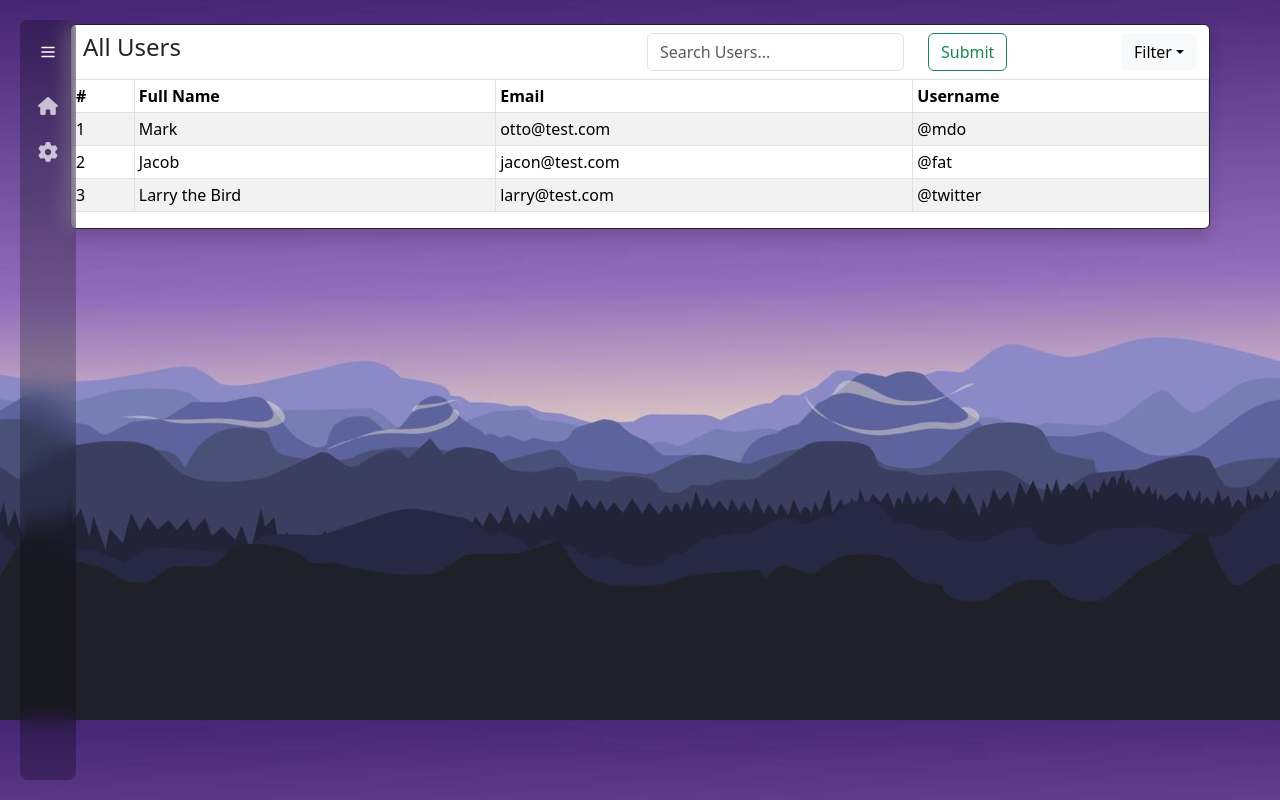
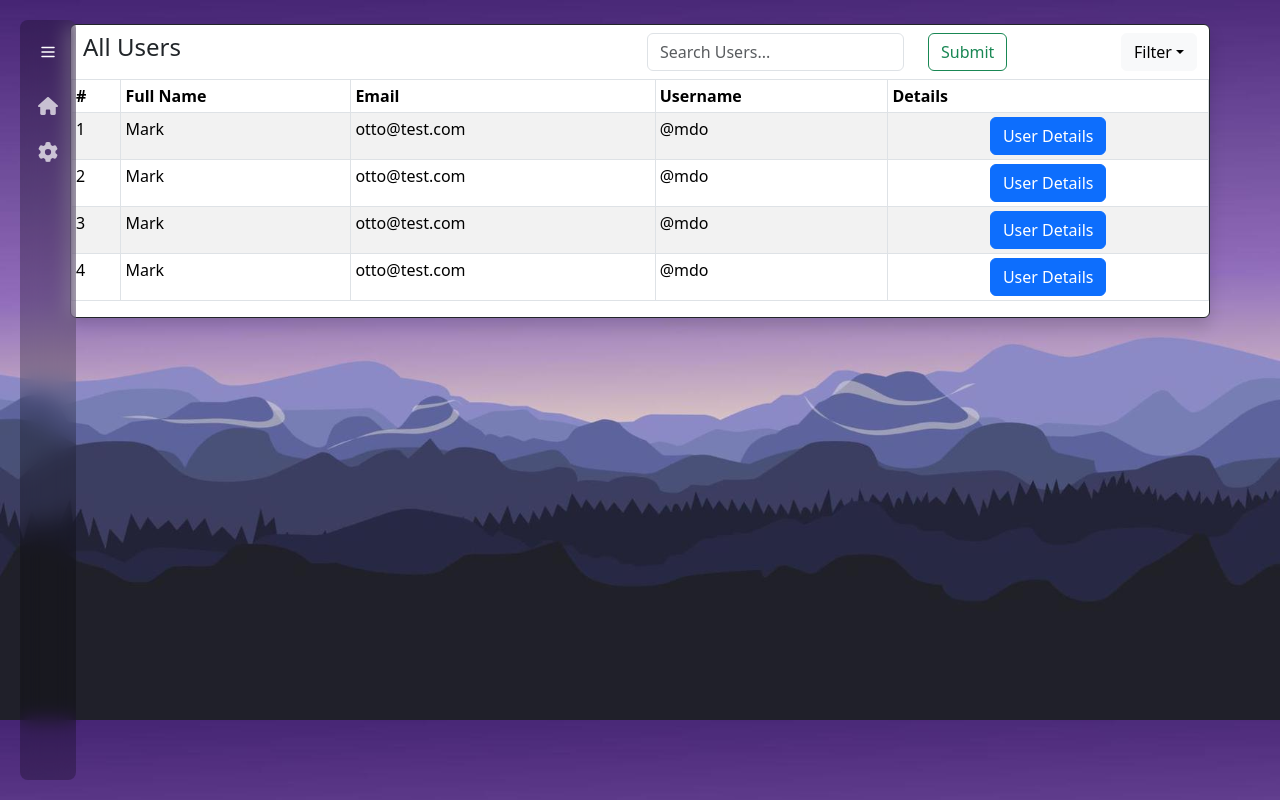
Before and after one commit to BrockBloomquist/fullstack-ci-cd-project, a React (Create React App) app: page / in a window 1280 px wide. Built offline with nearby package versions, Linux system fonts and the light colour scheme.

Commit message:
Added styling but adding a modal

```diff
--- a/src/App.js
+++ b/src/App.js
@@ -2,11 +2,27 @@ import "./App.css";
 import "bootstrap/dist/css/bootstrap.min.css";
 import { Banner } from "./components/Banner";
 import { Sidebar } from "./components/Sidebar";
+import { useState } from "react";
+import { MainPageModal } from "./components/MainPageModal";
+
 function App() {
+  const [isModalOpen, setIsModalOpen] = useState(false);
+  const [modalContent, setModalContent] = useState("");
+
+  const openModal = (content) => {
+    setIsModalOpen(true);
+    setModalContent(content);
+  };
+
+  const closeModal = () => {
+    setIsModalOpen(false);
+  };
+
   return (
     <>
       <Sidebar />
-      <Banner />
+      <Banner setIsModalOpen={setIsModalOpen} />
+      {isModalOpen && <MainPageModal />}
     </>
   );
 }
--- a/src/assets/stylesheets/styles.css
+++ b/src/assets/stylesheets/styles.css
@@ -131,3 +131,39 @@
   top: 5px;
   margin: 0px;
 }
+
+/* Button & Modal */
+.details-button {
+  display: flex;
+  margin-left: auto !important;
+  margin-right: auto !important;
+}
+
+.header-content {
+  border: 1px solid black;
+  justify-content: space-between;
+}
+
+.modal {
+  position: fixed;
+  left: 0;
+  top: 0;
+  right: 0;
+  bottom: 0;
+  background-color: rgba(0, 0, 0, 0.5);
+  display: flex;
+  align-items: center;
+  justify-content: center;
+}
+.modal-content {
+  border: 1px solid #fff;
+  width: 500px;
+  background-color: #fff;
+  border-radius: 15px;
+}
+.modal-title {
+  color: #6821c3;
+  font-weight: 700;
+  font-size: 30px;
+  line-height: 20px;
+}
--- a/src/components/Banner.js
+++ b/src/components/Banner.js
@@ -4,14 +4,14 @@ import Row from "react-bootstrap/Row";
 import { SearchBar } from "./SearchBar";
 import "../assets/stylesheets/styles.css";
 
-export function Banner() {
+export function Banner({ setIsModalOpen }) {
   return (
     <Container className="mx-auto border border-dark shadow rounded mt-4 user-container">
       <Row className="my-2">
         <SearchBar />
       </Row>
       <Row className="justify-content-center">
-        <SmallExample />
+        <SmallExample setIsModalOpen={setIsModalOpen} />
       </Row>
     </Container>
   );
--- /dev/null
+++ b/src/components/MainPageModal.jsx
@@ -0,0 +1,15 @@
+import { fullName } from "./TableItem";
+import "../assets/stylesheets/styles.css";
+export const MainPageModal = () => {
+  return (
+    <>
+      <section className="modal">
+        <article className="modal-content p-lg-4"></article>
+        <div className="exit-icon text-end"></div>
+        <main className="modal-mainContents">
+          <h5 className="modal-image">{fullName}</h5>
+        </main>
+      </section>
+    </>
+  );
+};
--- a/src/components/Sidebar.jsx
+++ b/src/components/Sidebar.jsx
@@ -27,7 +27,7 @@ export const Sidebar = () => {
                   setIsOpen(!isOpen);
                 }}
               >
-                <img src={burger} />
+                <img src={burger} alt="burger-icon" />
               </button>
               <h4>Navigation</h4>
             </header>
--- a/src/components/SmallExample.js
+++ b/src/components/SmallExample.js
@@ -1,6 +1,6 @@
 import Table from "react-bootstrap/Table";
 import { TableItem } from "./TableItem";
-export function SmallExample() {
+export function SmallExample({ setIsModalOpen }) {
   return (
     <Table striped bordered hover size="sm" className="overflow-auto">
       <thead>
@@ -9,22 +9,14 @@ export function SmallExample() {
           <th>Full Name</th>
           <th>Email</th>
           <th>Username</th>
+          <th>Details</th>
         </tr>
       </thead>
       <tbody className="m-3">
-        <TableItem />
-        <tr>
-          <td>2</td>
-          <td>Jacob</td>
-          <td>jacon@test.com</td>
-          <td>@fat</td>
-        </tr>
-        <tr>
-          <td>3</td>
-          <td>Larry the Bird</td>
-          <td>larry@test.com</td>
-          <td>@twitter</td>
-        </tr>
+        <TableItem n={1} setIsModalOpen={setIsModalOpen} />
+        <TableItem n={2} setIsModalOpen={setIsModalOpen} />
+        <TableItem n={3} setIsModalOpen={setIsModalOpen} />
+        <TableItem n={4} setIsModalOpen={setIsModalOpen} />
       </tbody>
     </Table>
   );
--- a/src/components/TableItem.js
+++ b/src/components/TableItem.js
@@ -1,8 +1,11 @@
-export function TableItem() {
-  let n = 1;
-  let fullName = "Mark";
-  let email = "otto@test.com";
-  let username = "@mdo";
+import { Button } from "react-bootstrap";
+import "../assets/stylesheets/styles.css";
+
+export let fullName = "Mark";
+export let email = "otto@test.com";
+export let username = "@mdo";
+
+export function TableItem({ n, setIsModalOpen }) {
   return (
     <>
       <tr>
@@ -10,6 +13,16 @@ export function TableItem() {
         <td>{fullName}</td>
         <td>{email}</td>
         <td>{username}</td>
+        <td>
+          <Button
+            className="details-button"
+            onClick={() => {
+              setIsModalOpen(true);
+            }}
+          >
+            User Details
+          </Button>
+        </td>
       </tr>
     </>
   );
```
